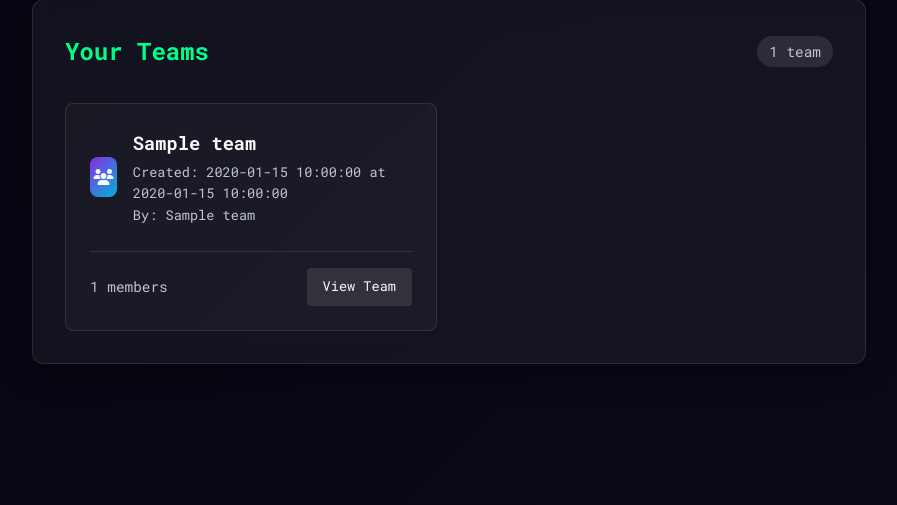
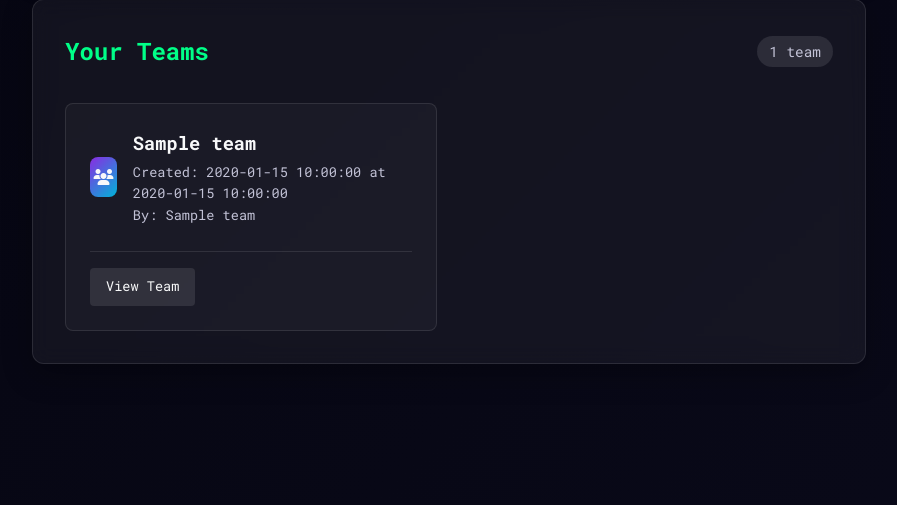
Before and after one commit to ujjwal-hirwani/TeamUp-Deployment, a Flask app: template templates/dashboard.html in a window 1280 px wide. Shown: the part 647-1152 px from the top of the page, without its empty margins (0-897 px from the left). Run offline with Flask 3, Linux system fonts and the light colour scheme; the template is opened without the code that fills it: most values are stand-ins (such as "Sample title", 1, 10 or a date in 2020); parts of the project's set-up code (start-up, migrations or seed data) failed here and were passed over; some libraries are stand-ins or nearby versions.

Commit message:
Fixed minor bugs.

```diff
--- a/templates/dashboard.html
+++ b/templates/dashboard.html
@@ -734,7 +734,7 @@
                             </div>
                         </div>
                         <div class="team-footer">
-                            <span class="member-count">{{ team.users|length }} members</span>
+                            <!-- <span class="member-count">{{ team.users|length }} members</span> -->
                             <a href="{{ url_for('team', team_id = team._id) }}" class="view-btn">View Team</a>
                         </div>
                     </div>
```
